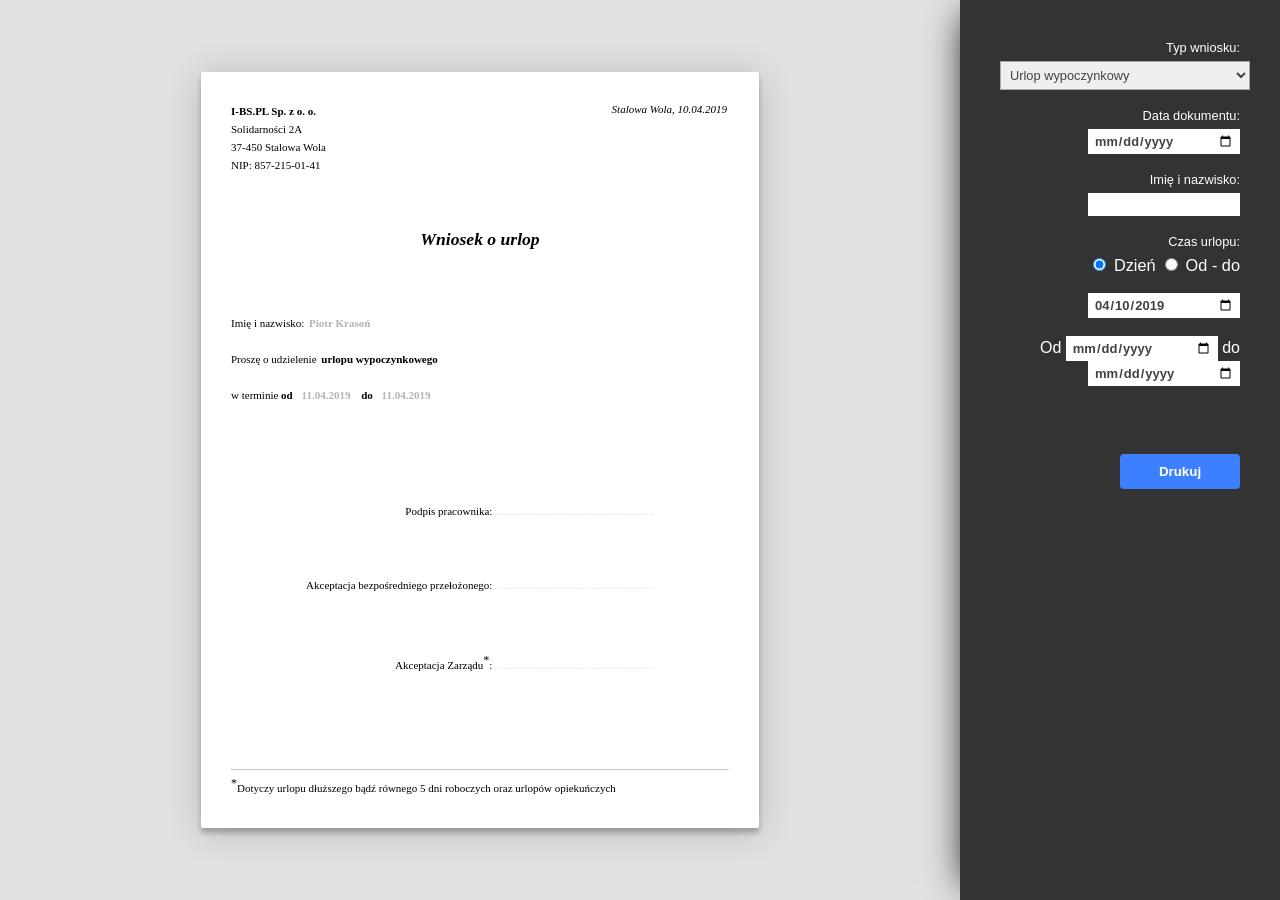
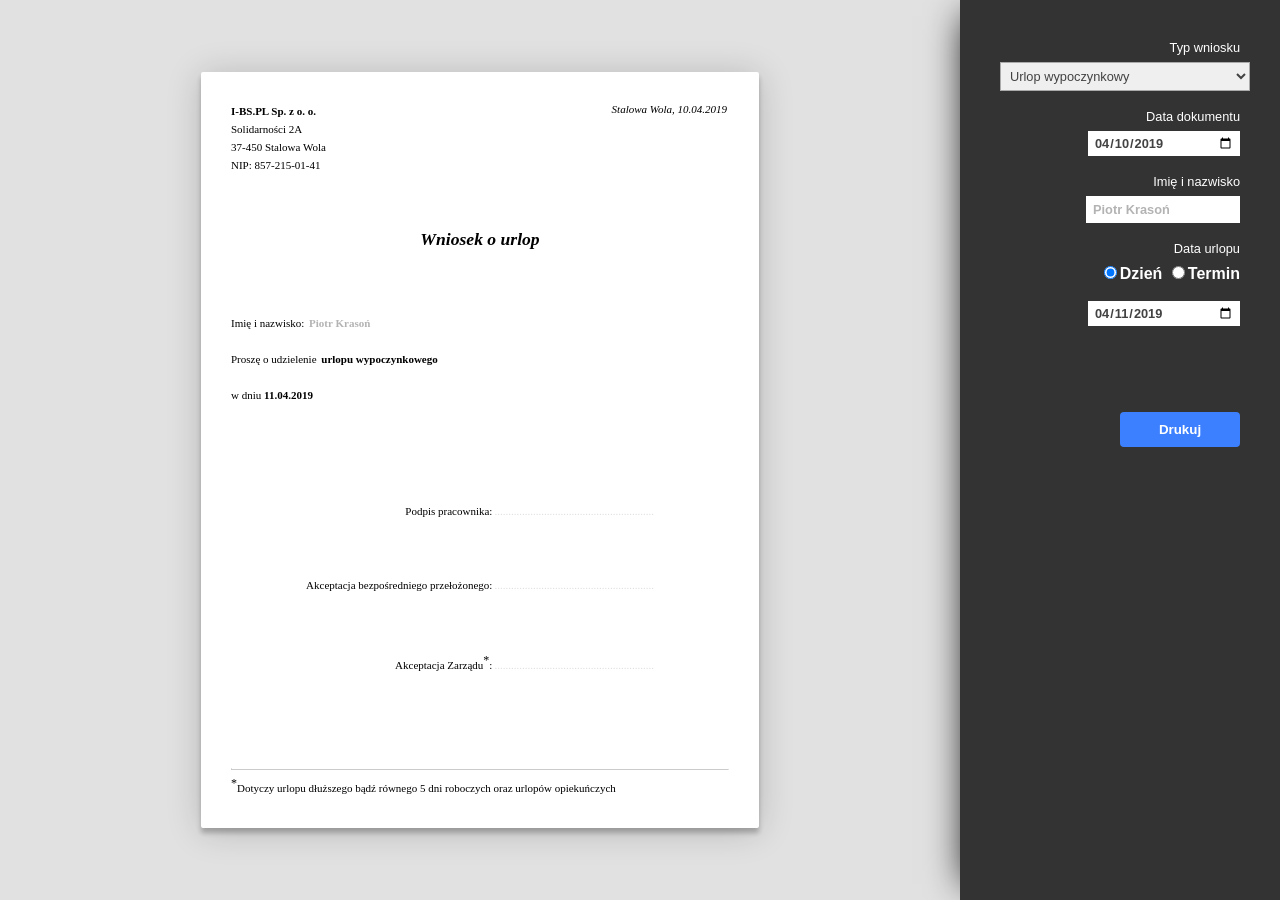
Before and after one commit to pkrason/pkrason.github.io, a Jekyll site: the page index.html, which Jekyll copies as it is, in a window 1280 px wide. Built offline with Jekyll 4.4.1, drawn with Linux system fonts in a browser that asks for light colours.

Commit message:
Poprawki

```diff
--- a/css/main.css
+++ b/css/main.css
@@ -21,6 +21,12 @@
     font-size: 1.02em;
 }
 
+.radio {
+    font-size: 1em;
+    font-weight: bold;
+    cursor: pointer;
+}
+
 h1 {
    text-align: center;
 }
@@ -37,6 +43,15 @@
 
 p {
     margin:0;
+}
+
+#vacation-day {
+    font-weight:bold;
+}
+
+.invisibility {
+    display:none;
+    visibility: hidden;
 }
 
 #dane-firmy {
@@ -123,7 +138,6 @@
 
 .pole-data {
     width: 77px;
-    margin-left: 5px;
 }
 
 .options-form-elements {
@@ -131,9 +145,12 @@
     padding:4px 6px;
     color: #424242;
     font-family: Arial, Helvetica, sans-serif;
-    font-size: 13px;
+    font-size: 0.8em;
 }
 
+#imie-nazwisko {
+    padding: 6px 7px;
+}
 
 .pole-data-dokumentu {
     width: 140px;
@@ -195,7 +212,6 @@
 
     .pole-data {
         width: 67px;
-        margin-left: 8px;
     }
 }
 
@@ -222,7 +238,6 @@
 
     .pole-data {
         width: 57px;
-        margin-left: 4px;
     }
 
 }
@@ -304,7 +319,7 @@
 
  .custom-label {
     display: block;
-    margin-bottom: 6px;
+    margin-bottom: 7px;
     font-size: 0.8em;
  }
 
--- a/css/print.css
+++ b/css/print.css
@@ -73,6 +73,10 @@
         line-height:36px;
     }
 
+    #vacation-day {
+        font-weight:bold;
+    }
+
     #termin-urlopu {
         font-weight:600;
     }
--- a/index.html
+++ b/index.html
@@ -43,9 +43,14 @@
 <div style="clear:both"></div>
 
         <div id="dane-pracownika">
-            <p>Imię i nazwisko: <input type="text" class="pole-do-wypelnienia" placeholder="Piotr Krasoń"></input><br>
+            <p>Imię i nazwisko: <input id="imie-nazwisko-pracownika" type="text" class="pole-do-wypelnienia" placeholder="Piotr Krasoń"></input><br>
             Proszę o udzielenie <input type="text" class="pole-do-wypelnienia" placeholder="urlopu wypoczynkowego" value="urlopu wypoczynkowego"></input><br>
-            w terminie <span id="termin-urlopu">od <input type="text" name="data-od-do" class="pole-data selfadapt" placeholder=""></input> do <input type="text" name="data-od-do" class="pole-data selfadapt" placeholder=""></input></span>
+            <div id="vacation-day-container" class="">
+                <span id="vacation-term-label">w dniu </span><span id="vacation-day"></span>
+            </div>
+            <div id="vacation-term-container" class="invisibility noprint">
+                w terminie od <span id="vacation-term-from"></span> do <span id="vacation-term-to"></span>
+            </div>
             </p>
         </div>
         <div style="clear:both"></div>
@@ -84,7 +89,7 @@
 
     <form action="#" id="options-form">
 
-        <label for="typ-wniosku" class="custom-label">Typ wniosku:</label>
+        <label for="typ-wniosku" class="custom-label">Typ wniosku</label>
         <select name="typ-wniosku" id="typ-wniosku">
                 <option value="urlop-wypoczynkowy">Urlop wypoczynkowy</option>
                 <option value="urlop-okolicznosciowy">Urlop okolicznościowy</option>
@@ -92,22 +97,26 @@
                 <option value="wniosek-podwyzka">Wniosek o podwyżkę</option>
         </select>
         <p>&nbsp;</p>
-        <label for="data-dokumentu" class="custom-label">Data dokumentu:</label>
+        <label for="data-dokumentu" class="custom-label">Data dokumentu</label>
         <input id="data-dokumentu" type="date" name="data-dokumentu" class="pole-data-dokumentu" placeholder="" value="">
 
         <p>&nbsp;</p>
-        <label for="imie-nazwisko" class="custom-label">Imię i nazwisko:</label>
-        <input type="text" name="imie-nazwisko" class="options-form-elements" placeholder="">
+        <label for="imie-nazwisko" class="custom-label">Imię i nazwisko</label>
+        <input id="imie-nazwisko" type="text" name="imie-nazwisko" class="options-form-elements" placeholder="Piotr Krasoń">
 
         <p>&nbsp;</p>
-        <label for="czas" class="custom-label">Czas urlopu:</label>
-            <label><input type="radio" name="czas" checked="checked"> Dzień</label>
-            <label><input type="radio" name="czas"> Od - do</label>
+        <label for="vacation-term" class="custom-label">Data urlopu</label>
+            <label class="radio"><input id="radio-day" type="radio" name="vacation-term" checked="checked">Dzień</label>
+            <label class="radio"><input id="radio-term" type="radio" name="vacation-term">Termin</label>
             <p>&nbsp;</p>
-            <input id="dzien-urlopu" type="date" name="czas" class="options-form-elements" placeholder=""></input>
+            <div id="vacation-time" class="">
+            <input id="vacation-day-options" type="date" name="czas" class="options-form-elements" placeholder=""></input>
+            </div>
             <!-- OR -->
             <p>&nbsp;</p>
+            <div id="vacation-from-to" class="invisibility">
             Od <input type="date" name="czas" class="options-form-elements" placeholder=""></input> do <input type="date" name="czas" class="options-form-elements" placeholder=""></input>
+            </div>
         <p>&nbsp;</p>
         <button id="drukowanie" class="btn print-btn">Drukuj</button>
     </form>
--- a/js/script.js
+++ b/js/script.js
@@ -1,15 +1,17 @@
+document.querySelector
+
 let input = document.querySelector('.selfadapt');
 let root  = document.documentElement.style;
 
 /* on input event auto resize the field */
-input.addEventListener('input', function() {
-   root.setProperty('--size', this.value.length );
-});
+// input.addEventListener('input', function() {
+//    root.setProperty('--size', this.value.length );
+// });
 
 /* resize the field if it is pre-populated */
-document.addEventListener("DOMContentLoaded", function() {
-   root.setProperty('--size', input.value.length);
-});
+// document.addEventListener("DOMContentLoaded", function() {
+//    root.setProperty('--size', input.value.length);
+// });
 
 var data = document.querySelector('#aktualna-data');
 
@@ -25,6 +27,7 @@
 var dataNow = data.textContent = `${leadingZero(currentDate.getDate())}.${leadingZero(currentDate.getMonth()+1)}.${currentDate.getFullYear()}`;
 var dataTomorrow = `${leadingZero(currentDate.getDate()+1)}.${leadingZero(currentDate.getMonth()+1)}.${currentDate.getFullYear()}`;
 var specialDataFormat = `${currentDate.getFullYear()}-${leadingZero(currentDate.getMonth()+1)}-${leadingZero(currentDate.getDate())}`;
+var specialDataFormatTomorrow = `${currentDate.getFullYear()}-${leadingZero(currentDate.getMonth()+1)}-${leadingZero(currentDate.getDate()+1)}`;
 
 data.value = `Stalowa Wola, ${dataNow}`;
 
@@ -41,22 +44,68 @@
 })
 
 
-var dataDokumentu = document.querySelector('#data-dokumentu');
 
-// dataDokumentu.value = `${specialDataFormat}`;
-var dataDotted = '';
 
-function dateDottedFormat(){
-    var rok = dataDokumentu.value.substr(0,4),
-    miesiac = dataDokumentu.value.substr(5,2),
-    dzien = dataDokumentu.value.substr(8,2);
+var documentDateOptions = document.querySelector('#data-dokumentu');
+var nameSurnameOptions = document.querySelector('#imie-nazwisko');
+var vacationDayOptions = document.querySelector('#vacation-day-options');
+var nameSurnameEmployee = document.querySelector('#imie-nazwisko-pracownika');
+var vacationDay = document.querySelector('#vacation-day');
 
-    var dataDotted = `${dzien}.${miesiac}.${rok}`;
+vacationDay.textContent= `${dataTomorrow}`;
 
-    data.value = `Stalowa Wola, ${dataDotted}`;
+documentDateOptions.value = `${specialDataFormat}`;
+
+
+function fillDocumentDate(){
+    var dataDocumentDotted = documentDateOptions.value;
+    // Changing fotmat yyyy-mm-dd to dd.mm.yyyy
+    var rok = dataDocumentDotted.substr(0,4),
+    miesiac = dataDocumentDotted.substr(5,2),
+    dzien = dataDocumentDotted.substr(8,2);``
+    var dataDocumentDotted = `${dzien}.${miesiac}.${rok}`;
+
+    // Filling document date on view
+    data.value = `Stalowa Wola, ${dataDocumentDotted}`;
 }
 
-dataDokumentu.addEventListener('input', dateDottedFormat);
+function fillVacationDay(){
+    var dataVacationDotted = vacationDayOptions.value;
+    // Changing fotmat yyyy-mm-dd to dd.mm.yyyy
+    var rok = dataVacationDotted.substr(0,4),
+    miesiac = dataVacationDotted.substr(5,2),
+    dzien = dataVacationDotted.substr(8,2);``
+    dataVacationDotted = `${dzien}.${miesiac}.${rok}`;
+
+    // Filling document date on view
+    vacationDay.textContent = `${dataVacationDotted}`;
+}
+
+function fillNameSurname(){
+    // Filling name and surname on view
+    nameSurnameEmployee.value = nameSurnameOptions.value;
+}
+
+// Event on input change filling document date on view
+documentDateOptions.addEventListener('input', fillDocumentDate);
+nameSurnameOptions.addEventListener('input', fillNameSurname);
+vacationDayOptions.addEventListener('input', fillVacationDay);
+
+vacationDayOptions.value =`${specialDataFormatTomorrow}`;
 
 
-document.querySelector('#dzien-urlopu').value =`${specialDataFormat}`;
+//
+var radioVacationTerm = document.getElementById("radio-term"),
+    radioVacationDay = document.getElementById("radio-day"),
+    vacationTermContainer = document.querySelector('#vacation-term-container'),
+    vacationDayContainer = document.querySelector('#vacation-day-container');
+
+radioVacationTerm.addEventListener('change', function(){
+    vacationTermContainer.classList.remove('invisibility');
+    vacationDayContainer.classList.add('invisibility');
+});
+
+radioVacationDay.addEventListener('change', function(){
+    vacationTermContainer.classList.add('invisibility');
+    vacationDayContainer.classList.remove('invisibility');
+});
```
